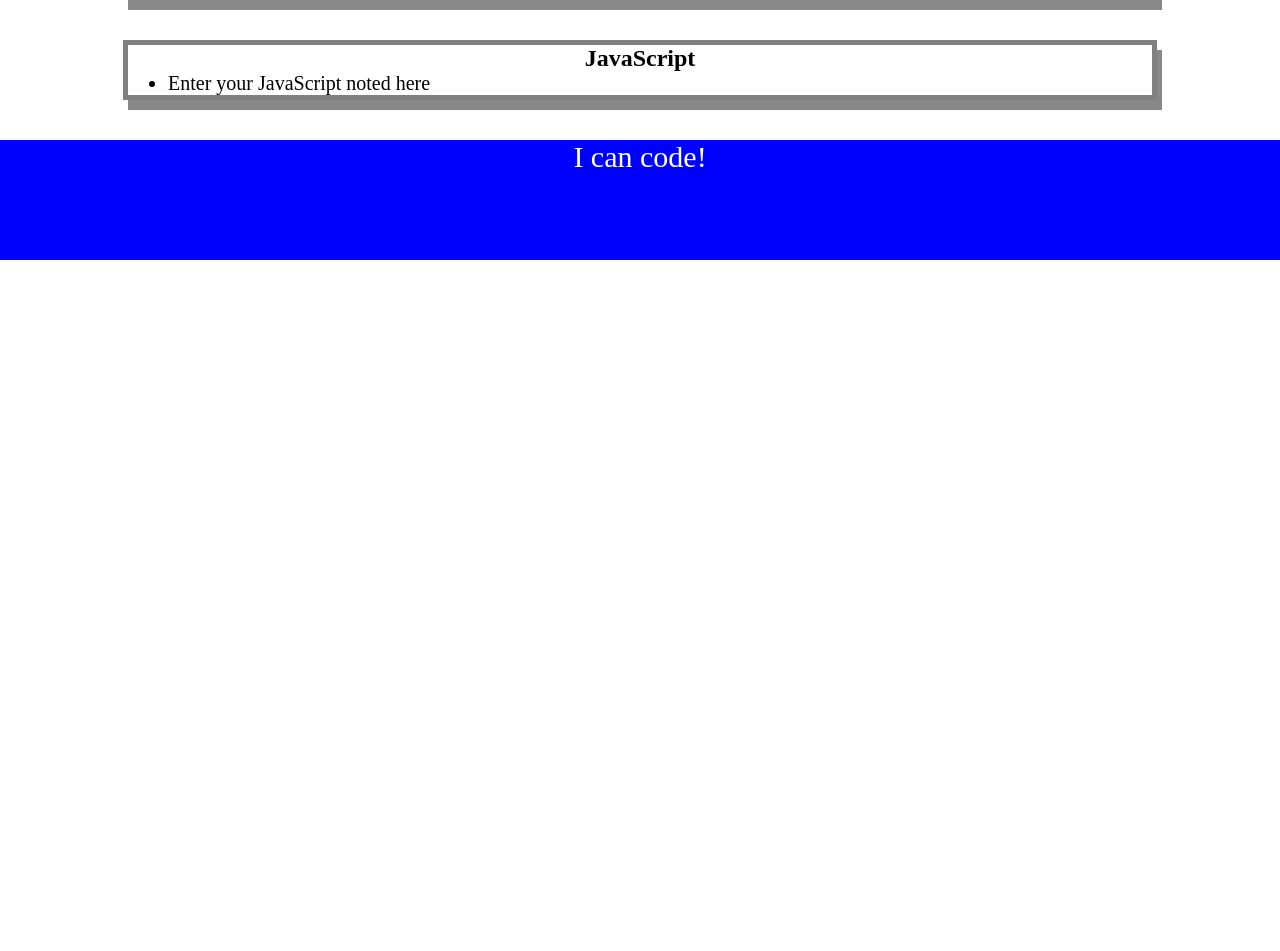
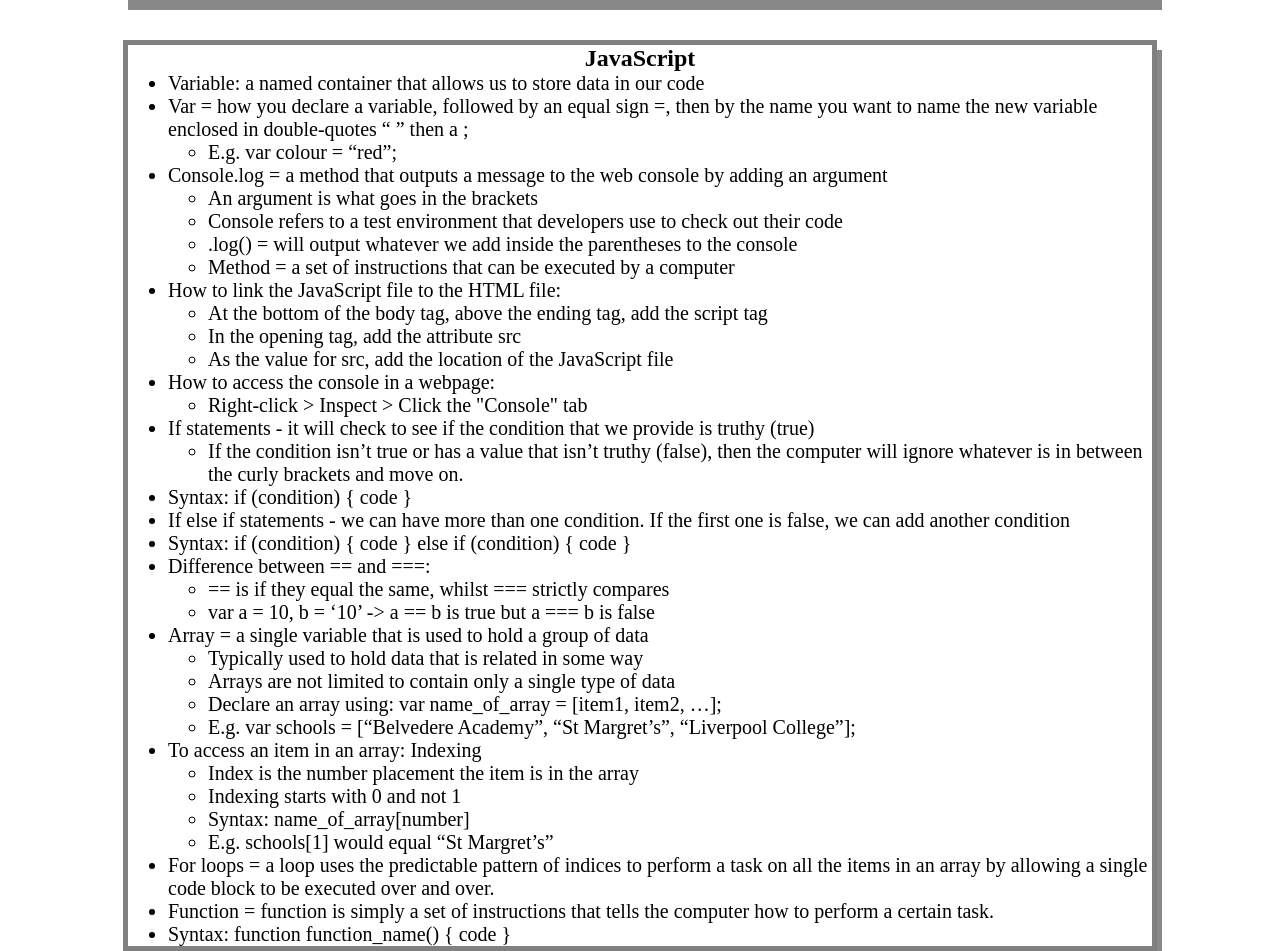
Before and after one commit to xiacodes/prework-study-guide, a plain HTML site: page prework-study-guide/index.html in a window 1280 px wide. Shown: the part 1478-2429 px from the top of the page. Before the commit the page ends 1738 px from the top, so only its background shows below. Drawn offline with Linux system fonts and the light colour scheme.

Commit message:
Added more JS code

```diff
--- a/prework-study-guide/assets/script.js
+++ b/prework-study-guide/assets/script.js
@@ -1,17 +1,28 @@
-var topic = ["HTML", "CSS", "Git", "JavaScript"];
+var topics = ["HTML", "CSS", "Git", "JavaScript"];
+var randomTopic = topics[Math.floor(Math.random() * topics.length)];
 
-for (var x = 0; x < topic.length; x++) {
-	console.log(topic[x]);
+function listTopics() {
+	for (var x = 0; x < topics.length; x++) {
+		console.log(topics[x]);
+	}
 }
 
-// if (topic === "HTML") {
-// 	console.log("Let's study HTML!");
-// } else if (topic === "CSS") {
-// 	console.log("Let's study CSS!");
-// } else if (topic === "Git") {
-// 	console.log("Let's study Git!");
-// } else if (topic === "JavaScript") {
-// 	console.log("Let's study JavaScript!");
-// } else {
-// 	console.log("Please try again");
-// }
+// Now this function will check if the randomTopic from the topics array matches the conditional statements.
+function selectTopic() {
+	if (randomTopic === "HTML") {
+		console.log("Let's study HTML!");
+	} else if (randomTopic === "CSS") {
+		console.log("Let's study CSS!");
+	} else if (randomTopic === "Git") {
+		console.log("Let's study Git!");
+	} else if (randomTopic === "JavaScript") {
+		console.log("Let's study JavaScript!");
+	} else {
+		console.log("Please try again");
+	}
+}
+
+console.log("Here are the topics we learned through Pre-work:");
+listTopics();
+console.log("Which topics should we study first?");
+selectTopic();
--- a/prework-study-guide/index.html
+++ b/prework-study-guide/index.html
@@ -165,7 +165,105 @@
 			<section class="card" id="javascript-section">
 				<h2>JavaScript</h2>
 				<ul>
-					<li>Enter your JavaScript noted here</li>
+					<li>
+						Variable: a named container that allows us to store data in our code
+					</li>
+					<li>
+						Var = how you declare a variable, followed by an equal sign =, then
+						by the name you want to name the new variable enclosed in
+						double-quotes “ ” then a ;
+					</li>
+					<ul>
+						<li>E.g. var colour = “red”;</li>
+					</ul>
+					<li>
+						Console.log = a method that outputs a message to the web console by
+						adding an argument
+					</li>
+					<ul>
+						<li>An argument is what goes in the brackets</li>
+						<li>
+							Console refers to a test environment that developers use to check
+							out their code
+						</li>
+						<li>
+							.log() = will output whatever we add inside the parentheses to the
+							console
+						</li>
+						<li>
+							Method = a set of instructions that can be executed by a computer
+						</li>
+					</ul>
+					<li>How to link the JavaScript file to the HTML file:</li>
+					<ul>
+						<li>
+							At the bottom of the body tag, above the ending tag, add the
+							script tag
+						</li>
+						<li>In the opening tag, add the attribute src</li>
+						<li>
+							As the value for src, add the location of the JavaScript file
+						</li>
+					</ul>
+					<li>How to access the console in a webpage:</li>
+					<ul>
+						<li>Right-click > Inspect > Click the "Console" tab</li>
+					</ul>
+					<li>
+						If statements - it will check to see if the condition that we
+						provide is truthy (true)
+					</li>
+					<ul>
+						<li>
+							If the condition isn’t true or has a value that isn’t truthy
+							(false), then the computer will ignore whatever is in between the
+							curly brackets and move on.
+						</li>
+					</ul>
+					<li>Syntax: if (condition) { code }</li>
+					<li>
+						If else if statements - we can have more than one condition. If the
+						first one is false, we can add another condition
+					</li>
+					<li>Syntax: if (condition) { code } else if (condition) { code }</li>
+					<li>Difference between == and ===:</li>
+					<ul>
+						<li>== is if they equal the same, whilst === strictly compares</li>
+						<li>var a = 10, b = ‘10’ -> a == b is true but a === b is false</li>
+					</ul>
+					<li>
+						Array = a single variable that is used to hold a group of data
+					</li>
+					<ul>
+						<li>Typically used to hold data that is related in some way</li>
+						<li>
+							Arrays are not limited to contain only a single type of data
+						</li>
+						<li>
+							Declare an array using: var name_of_array = [item1, item2, …];
+						</li>
+						<li>
+							E.g. var schools = [“Belvedere Academy”, “St Margret’s”,
+							“Liverpool College”];
+						</li>
+					</ul>
+					<li>To access an item in an array: Indexing</li>
+					<ul>
+						<li>Index is the number placement the item is in the array</li>
+						<li>Indexing starts with 0 and not 1</li>
+						<li>Syntax: name_of_array[number]</li>
+						<li>E.g. schools[1] would equal “St Margret’s”</li>
+					</ul>
+					<li>
+						For loops = a loop uses the predictable pattern of indices to
+						perform a task on all the items in an array by allowing a single
+						code block to be executed over and over.
+					</li>
+					<li>
+						Function = function is simply a set of instructions that tells the
+						computer how to perform a certain task.
+					</li>
+					<li>Syntax: function function_name() { code }</li>
 				</ul>
 			</section>
 		</main>
```
